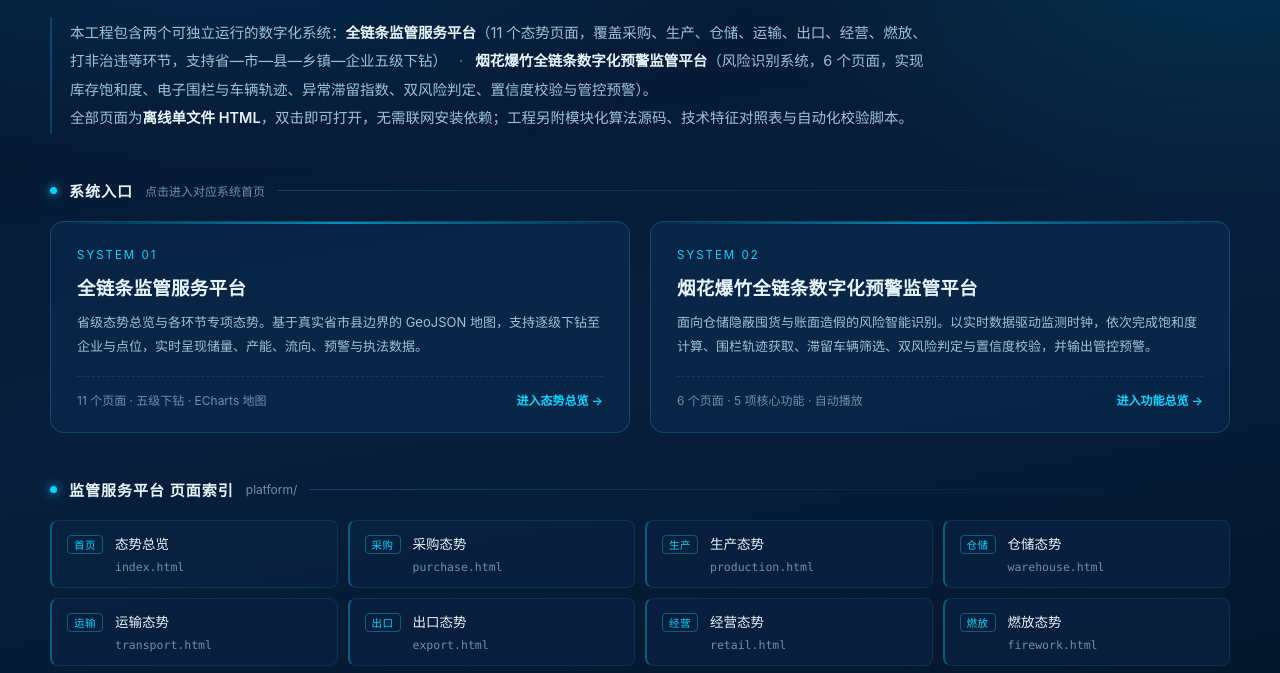
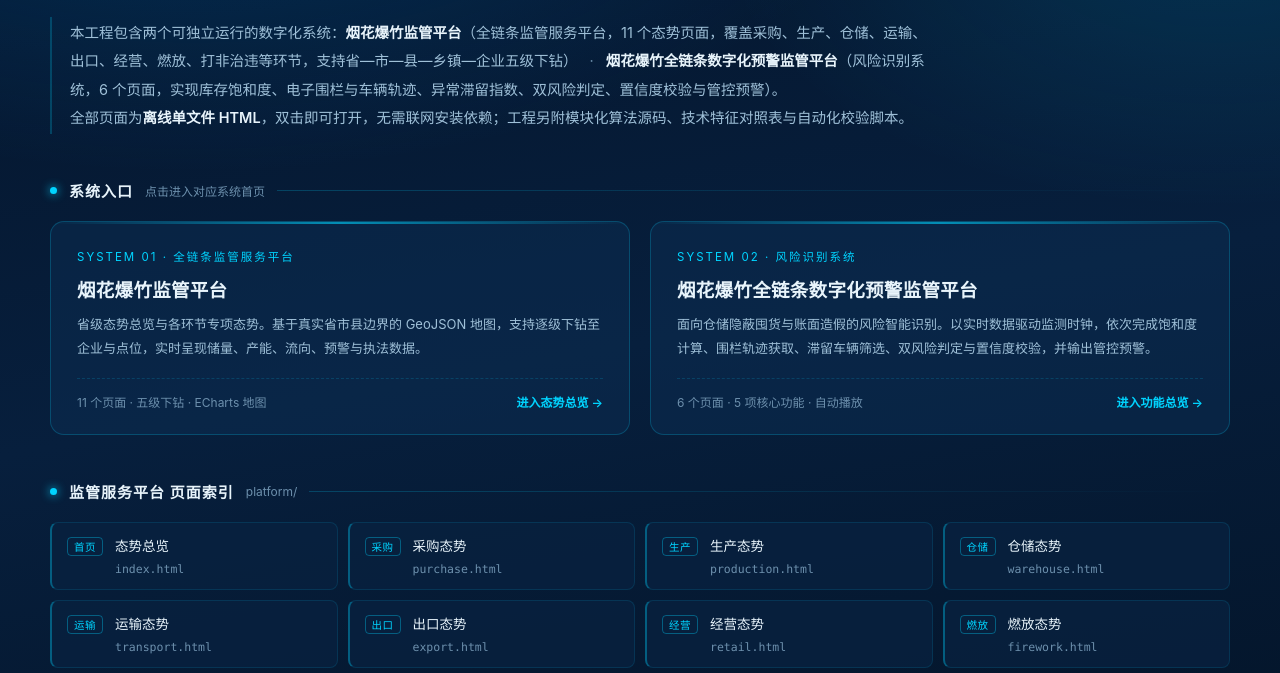
Before and after one commit to 524284717-maker/yanhua, a website: page yanhua-platform/index.html in a window 1280 px wide. Shown: the part 108-781 px from the top of the page. Drawn offline with Linux system fonts and the light colour scheme.

Commit message:
fix(yanhua-platform): 校正系统名称表述，门户页卡片改用页面内实际显示名
核对发现 11 个平台页面的页头 h1 与 <title> 实际显示的是「烟花爆竹监管平台」，
并未出现「江西省烟花爆竹产业全链条监管服务平台」这一全称（该全称仅存在于工程/文档层）。
原文档与门户页卡片误用了全称，本次对齐：

- index.html 两张系统入口卡片标题改为页面内实际名称：
  「烟花爆竹监管平台」/「烟花爆竹全链条数字化预警监管平台」（角色标签保留在副行）；
- README 系统表新增「页面内显示名」列，并加命名说明；
- docs/01-平台说明.md 修正「页头系统名称」表述，明确全称不在页面内出现。

复验：语法闸门 50 段全通过、26 个页面 393 处引用全部可解析；
门户页 0 JS 报错、两张卡片标题正确；ZIP 重新打包并解压复验通过。

```diff
--- a/yanhua-platform/index.html
+++ b/yanhua-platform/index.html
@@ -211,7 +211,7 @@
       </div>
     </div>
     <p class="lede">
-      本工程包含两个可独立运行的数字化系统：<b>全链条监管服务平台</b>（11 个态势页面，覆盖采购、生产、仓储、运输、出口、经营、燃放、打非治违等环节，支持省—市—县—乡镇—企业五级下钻）
+      本工程包含两个可独立运行的数字化系统：<b>烟花爆竹监管平台</b>（全链条监管服务平台，11 个态势页面，覆盖采购、生产、仓储、运输、出口、经营、燃放、打非治违等环节，支持省—市—县—乡镇—企业五级下钻）
       <span class="sep">·</span>
       <b>烟花爆竹全链条数字化预警监管平台</b>（风险识别系统，6 个页面，实现库存饱和度、电子围栏与车辆轨迹、异常滞留指数、双风险判定、置信度校验与管控预警）。<br />
       全部页面为<b>离线单文件 HTML</b>，双击即可打开，无需联网安装依赖；工程另附模块化算法源码、技术特征对照表与自动化校验脚本。
@@ -221,13 +221,13 @@
   <div class="sec-title"><span class="dot"></span>系统入口<span class="hint">点击进入对应系统首页</span></div>
   <div class="entries">
     <a class="entry" href="platform/index.html">
-      <div class="no">SYSTEM 01</div>
-      <h3>全链条监管服务平台</h3>
+      <div class="no">SYSTEM 01 · 全链条监管服务平台</div>
+      <h3>烟花爆竹监管平台</h3>
       <p>省级态势总览与各环节专项态势。基于真实省市县边界的 GeoJSON 地图，支持逐级下钻至企业与点位，实时呈现储量、产能、流向、预警与执法数据。</p>
       <div class="meta"><span>11 个页面 · 五级下钻 · ECharts 地图</span><span class="go">进入态势总览</span></div>
     </a>
     <a class="entry" href="risk/patent.html">
-      <div class="no">SYSTEM 02</div>
+      <div class="no">SYSTEM 02 · 风险识别系统</div>
       <h3>烟花爆竹全链条数字化预警监管平台</h3>
       <p>面向仓储隐蔽囤货与账面造假的风险智能识别。以实时数据驱动监测时钟，依次完成饱和度计算、围栏轨迹获取、滞留车辆筛选、双风险判定与置信度校验，并输出管控预警。</p>
       <div class="meta"><span>6 个页面 · 5 项核心功能 · 自动播放</span><span class="go">进入功能总览</span></div>
```
Also changed, not shown: yanhua-platform/docs/01-平台说明.md (+3 -1 lines), yanhua-platform/README.md.
